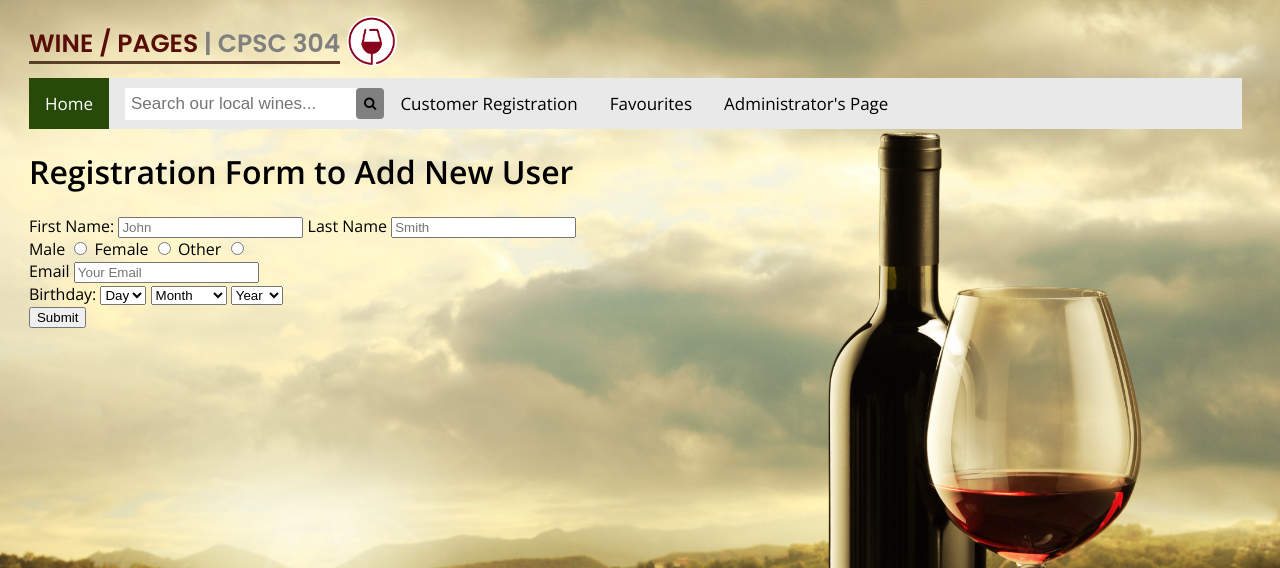
After one commit to AlanSPAGHETTI/CPSC_304_WINE_PAGES, a PHP site: page /uiRegistration.php in a window 1280 px wide. The commit adds this page. Shown: the top 568 px of the page. Run offline with PHP 8.4, Linux system fonts and the light colour scheme.

Commit message:
Add files via upload
Added search functionality to navbar. Converted html pages to php.

```diff
--- /dev/null
+++ b/winePagesUI/uiRegistration.php
@@ -0,0 +1,70 @@
+<!DOCTYPE html>
+<html>
+<head>
+	<title>The Wine Pages: Registration</title>
+	<link href="https://fonts.googleapis.com/css?family=Poppins:400,600&display=swap" rel="stylesheet">
+	<link href="https://fonts.googleapis.com/css?family=Open+Sans:400,600&display=swap" rel="stylesheet">
+	<link rel="stylesheet" href="https://cdnjs.cloudflare.com/ajax/libs/font-awesome/4.7.0/css/font-awesome.min.css">
+	<link rel="stylesheet" type="text/css" href="winePagesUI.css">
+	<link rel="icon" type="image/ico" href="logo.png" />
+</head>
+<body>
+	<div class="header">
+	<p><span>Wine / Pages <span>| CPSC 304</span></span><img src="logo.png"></p>
+    </div>
+
+   <div class="topnav">
+  <a class="active" href="index.php">Home</a>
+  <form class="searchbox" id="searchbox" action="searchbox_results.php" method="post">
+  	<input name="search_keyword" type="text" placeholder="Search our local wines...">
+  	<button type="submit"><i class="fa fa-search"></i></button>
+  </form>
+  <a href="uiRegistration.php">Customer Registration</a>
+  <a href="uiFavourite.php">Favourites</a>
+  <a href="uiAdmin.php">Administrator's Page</a>
+</div>
+<h1 class="FormTitle">Registration Form to Add New User</h1>
+	<form class="RegistrationForm" id="Registration">
+		<div><label for="FirstName">First Name:</label>
+		<input type="text" name="FirstName" placeholder="John" required>
+		<label for="LastName">Last Name</label>
+		<input type="text" name="LastName" placeholder="Smith" required></div>
+
+		<div>
+			<label for="Male">Male</label>
+			<input id="Male" type="radio" name="Gender" value="Male" required>
+			<label for="Female">Female</label>
+			<input id="Female" type="radio" name="Gender" value="Female" required>
+			<label for="Other">Other</label>
+			<input id="Other" type="radio" name="Gender" value="Other" required>
+		</div>
+		<div>
+			<label for="Email">Email</label>
+			<input type="email" id="Email" name="Email" placeholder="Your Email" required>
+		</div>
+		<div>
+			<label for="Birthday">Birthday:</label>
+			<select name="Day">
+				<option>Day</option>
+				<option>1</option>
+				<option>2</option>
+				<option>3</option>
+			</select>
+			<select name="Month">
+				<option>Month</option>
+				<option>January</option>
+				<option>February</option>
+				<option>March</option>
+			</select>
+			<select name="Year">
+				<option>Year</option>
+				<option>2018</option>
+				<option>2019</option>
+				<option>2020</option>
+			</select>
+		</div>
+		<button>Submit</button>
+	</form>
+
+</body>
+</html>
--- a/winePagesUI/winePagesUI.css
+++ b/winePagesUI/winePagesUI.css
@@ -84,9 +84,9 @@ form {
 }
 
 body {
-	background-image: url('uiBackground.jpg');
+  background-image: url('uiBackground.jpg');
 	background-color: #736e58;
-    background-size: cover;
+  background-size: cover;
 }
 
 .topnav {
@@ -121,7 +121,7 @@ body {
 .topnav input[type=text] {
   float: left;
   padding: 6px;
-  margin-top: 8px;
+  margin-top: 10px;
   margin-right: 16px;
   margin-left: 16px;
   border: none;
@@ -146,14 +146,38 @@ h3{
 
 .searchbox button {
  float: left;
- margin-top: 8px;
- margin-left: -16px;
+ margin-top: 10px;
+ margin-left: -18px;
  background:none;
  border:0;
  padding: 8px;
  background: gray;
+ border-radius: 4px;
 }
 
 .searchbox button:hover {
   background: #ccc;
 }
+
+table {
+  font-family: 'Open Sans', sans-serif;
+  margin-left: 1.66%;
+  border-collapse: collpase;
+  width: 60%;
+  background-color: #e9e9e9;
+  opacity: 0.7;
+}
+table, th, td {
+  border: 2px solid #274a09;
+  border-collapse: collapse;
+}
+
+td {
+  line-height: 30px;
+}
+
+th {
+  font-weight: 600;
+  color: white;
+  background-color: #274a09;
+}
```
Also changed, not shown: winePagesUI/index.php (added, +54 -0 lines), winePagesUI/searchbox_results.php (added, +59 -0 lines), winePagesUI/uiAdmin.php (added, +34 -0 lines), winePagesUI/uiFavourite.php (added, +28 -0 lines).
